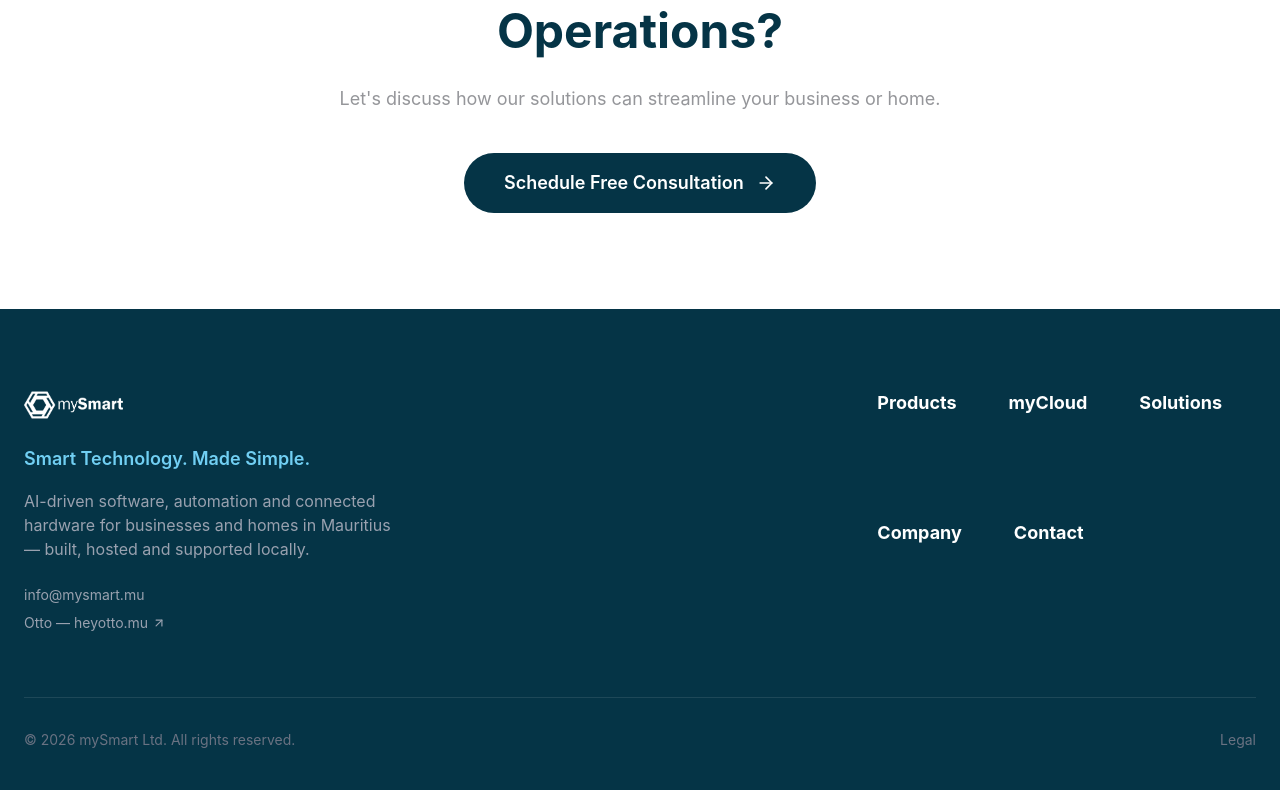
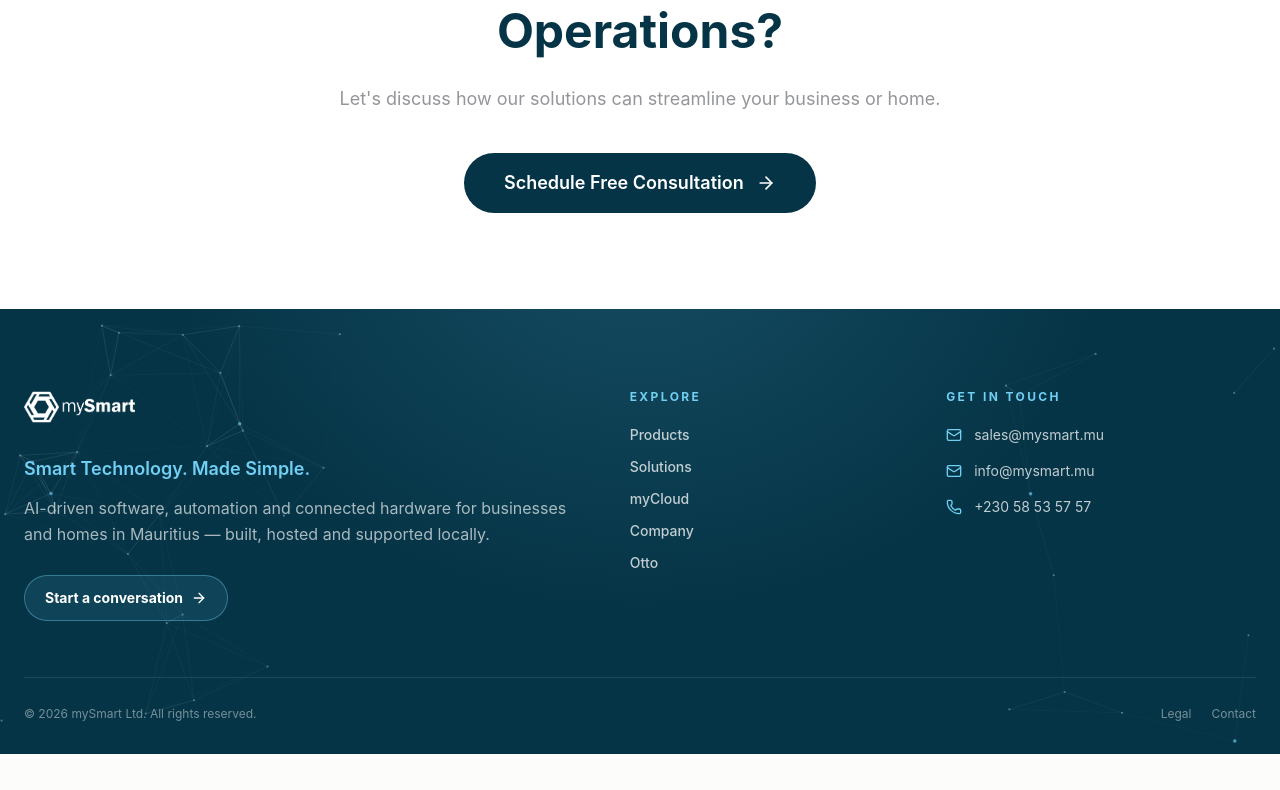
Before and after one commit to mySmartmu/mysmart, a Next.js app: page /company in a window 1280 px wide. Shown: the part 5554-6344 px from the top of the page. After the commit the page ends 6308 px from the top, so only its background shows below. Built offline with nearby package versions, Linux system fonts and the light colour scheme.

Commit message:
Simplify hero and rebuild footer

```diff
--- a/src/app/HomeClient.tsx
+++ b/src/app/HomeClient.tsx
@@ -60,19 +60,6 @@
       <section className="relative isolate mx-auto mb-4 flex min-h-[58vh] max-w-7xl flex-col items-center justify-center px-6 pb-8 text-center">
         <NetworkBackdrop />
         <div className="animate-glow absolute left-1/2 top-0 -z-10 h-[600px] w-[600px] -translate-x-1/2 rounded-full bg-[#71cff3]/10 blur-[120px]" />
-
-        <div
-          className="absolute right-[18%] top-[28%] -z-10 h-3 w-3 rounded-full bg-[#71cff3] shadow-[0_0_14px_rgba(113,207,243,0.5)]"
-          style={{ animation: 'pulse-dot 3s ease-in-out infinite' }}
-        />
-        <div
-          className="absolute bottom-[26%] left-[12%] -z-10 h-2 w-2 rounded-full bg-[#71cff3]/70 shadow-[0_0_10px_rgba(113,207,243,0.4)]"
-          style={{ animation: 'pulse-dot 4s ease-in-out infinite 1s' }}
-        />
-        <div
-          className="absolute left-[34%] top-[20%] -z-10 h-2 w-2 rounded-full bg-[#053446]/30"
-          style={{ animation: 'pulse-dot 3.5s ease-in-out infinite 0.5s' }}
-        />
 
         <RevealOnScroll delay={0.05} initiallyVisible>
           <span className="mb-7 inline-flex items-center gap-2 rounded-full border border-[#053446]/10 bg-white px-4 py-2 text-xs font-semibold tracking-wide text-[#053446] shadow-sm">
--- a/src/components/Footer.tsx
+++ b/src/components/Footer.tsx
@@ -1,74 +1,114 @@
 import React from 'react';
 import Link from 'next/link';
 import Image from 'next/image';
-import { ArrowUpRight } from 'lucide-react';
+import { ArrowRight, ArrowUpRight, Mail, Phone } from 'lucide-react';
+import { NetworkBackdrop } from '@/components/NetworkBackdrop';
 import { POSITIONING, TAGLINE } from '@/data/company';
 
-const LINKS = [
+const EXPLORE = [
   { name: 'Products', href: '/products' },
+  { name: 'Solutions', href: '/solutions' },
   { name: 'myCloud', href: '/mycloud' },
-  { name: 'Solutions', href: '/solutions' },
   { name: 'Company', href: '/company' },
-  { name: 'Contact', href: '/contact' },
-];
+] as const;
 
 const Footer: React.FC = () => {
   return (
-    <footer className="bg-smart-dark pb-10 pt-20 text-white">
-      <div className="mx-auto max-w-7xl px-6">
-        <div className="mb-16 grid grid-cols-1 gap-12 md:grid-cols-3">
-          <div className="col-span-1 md:col-span-2">
+    <footer className="relative isolate overflow-hidden bg-[#053446] text-white">
+      <NetworkBackdrop tone="dark" />
+      <div className="pointer-events-none absolute inset-0 -z-10 bg-[radial-gradient(ellipse_at_50%_-20%,rgba(113,207,243,0.16),transparent_52%)]" />
+
+      <div className="relative z-10 mx-auto max-w-7xl px-6 pb-8 pt-16 sm:pt-20">
+        <div className="grid gap-14 border-b border-white/10 pb-14 lg:grid-cols-[1.35fr_0.65fr_0.75fr] lg:gap-12">
+          <div>
+            <Link href="/" prefetch={false} className="inline-flex transition-transform duration-300 hover:scale-[1.02]">
               <Image
                 src="/brand/mysmart-logo-v1.png"
-              alt="mySmart Logo"
+                alt="mySmart"
                 width={297}
                 height={96}
                 loading="lazy"
                 decoding="async"
-              className="mb-6 h-8 w-auto brightness-0 invert"
+                className="h-9 w-auto brightness-0 invert"
               />
-            <p className="mb-4 text-lg font-semibold text-[#71cff3]">{TAGLINE}</p>
-            <p className="mb-6 max-w-sm text-gray-400">{POSITIONING}</p>
+            </Link>
+            <p className="mt-6 text-lg font-semibold text-[#71cff3]">{TAGLINE}</p>
+            <p className="mt-3 max-w-xl text-sm leading-relaxed text-white/65 sm:text-base">{POSITIONING}</p>
 
-            <div className="flex flex-col gap-2 text-sm text-gray-400">
-              <a href="mailto:info@mysmart.mu" className="transition-colors hover:text-[#71cff3]">
-                info@mysmart.mu
-              </a>
+            <Link
+              href="/contact"
+              prefetch={false}
+              className="group mt-7 inline-flex items-center gap-2 rounded-full border border-[#71cff3]/40 bg-[#71cff3]/10 px-5 py-3 text-sm font-bold text-white transition-all hover:border-[#71cff3] hover:bg-[#71cff3] hover:text-[#053446]"
+            >
+              Start a conversation
+              <ArrowRight size={16} className="transition-transform duration-300 group-hover:translate-x-1" />
+            </Link>
+          </div>
+
+          <div>
+            <p className="mb-5 text-xs font-bold uppercase tracking-[0.2em] text-[#71cff3]">Explore</p>
+            <nav aria-label="Footer navigation" className="flex flex-col items-start gap-3">
+              {EXPLORE.map((link) => (
+                <Link
+                  key={link.name}
+                  href={link.href}
+                  prefetch={false}
+                  className="group inline-flex items-center gap-1.5 text-sm font-medium text-white/75 transition-colors hover:text-[#71cff3]"
+                >
+                  {link.name}
+                  <ArrowUpRight size={14} className="opacity-0 transition-all duration-200 group-hover:translate-x-0.5 group-hover:-translate-y-0.5 group-hover:opacity-100" />
+                </Link>
+              ))}
               <a
                 href="https://heyotto.mu"
                 target="_blank"
                 rel="noopener noreferrer"
-                className="group inline-flex w-fit items-center gap-1 transition-colors hover:text-[#71cff3]"
+                className="group inline-flex items-center gap-1.5 text-sm font-medium text-white/75 transition-colors hover:text-[#71cff3]"
               >
-                Otto — heyotto.mu
-                <ArrowUpRight
-                  size={14}
-                  className="transition-transform duration-300 group-hover:-translate-y-0.5 group-hover:translate-x-0.5"
-                />
+                Otto
+                <ArrowUpRight size={14} className="opacity-0 transition-all duration-200 group-hover:translate-x-0.5 group-hover:-translate-y-0.5 group-hover:opacity-100" />
+              </a>
+            </nav>
+          </div>
+
+          <div>
+            <p className="mb-5 text-xs font-bold uppercase tracking-[0.2em] text-[#71cff3]">Get in touch</p>
+            <div className="flex flex-col items-start gap-4 text-sm">
+              <a
+                href="mailto:sales@mysmart.mu"
+                className="group inline-flex items-center gap-3 text-white/75 transition-colors hover:text-[#71cff3]"
+              >
+                <Mail size={16} className="text-[#71cff3]" />
+                sales@mysmart.mu
+              </a>
+              <a
+                href="mailto:info@mysmart.mu"
+                className="group inline-flex items-center gap-3 text-white/75 transition-colors hover:text-[#71cff3]"
+              >
+                <Mail size={16} className="text-[#71cff3]" />
+                info@mysmart.mu
+              </a>
+              <a
+                href="tel:+23058535757"
+                className="group inline-flex items-center gap-3 text-white/75 transition-colors hover:text-[#71cff3]"
+              >
+                <Phone size={16} className="text-[#71cff3]" />
+                +230 58 53 57 57
               </a>
             </div>
           </div>
-
-          <div className="flex flex-wrap items-start gap-x-8 gap-y-4">
-            {LINKS.map((link) => (
-              <Link
-                key={link.name}
-                href={link.href}
-                prefetch={false}
-                className="group flex items-center gap-1 text-lg font-bold transition-colors hover:text-[#71cff3]"
-              >
-                {link.name}
-                <ArrowUpRight size={16} className="opacity-0 transition-opacity group-hover:opacity-100" />
-              </Link>
-            ))}
-          </div>
         </div>
 
-        <div className="flex flex-col items-center justify-between gap-3 border-t border-white/10 pt-8 text-sm text-gray-500 md:flex-row">
+        <div className="flex flex-col items-center justify-between gap-4 pt-7 text-xs text-white/45 sm:flex-row">
           <p>&copy; {new Date().getFullYear()} mySmart Ltd. All rights reserved.</p>
+          <div className="flex items-center gap-5">
             <Link href="/legal" prefetch={false} className="transition-colors hover:text-[#71cff3]">
               Legal
             </Link>
+            <Link href="/contact" prefetch={false} className="transition-colors hover:text-[#71cff3]">
+              Contact
+            </Link>
+          </div>
         </div>
       </div>
     </footer>
--- a/src/components/NetworkBackdrop.tsx
+++ b/src/components/NetworkBackdrop.tsx
@@ -12,6 +12,10 @@
   vx: number;
   vy: number;
   radius: number;
+}
+
+interface Props {
+  tone?: 'light' | 'dark';
 }
 
 const createNodes = (width: number, height: number, mobile: boolean): Node[] => {
@@ -40,7 +44,7 @@
  * ratio and fewer than forty nodes, so it remains a decorative layer rather
  * than a competing animation or a performance cost.
  */
-export const NetworkBackdrop: React.FC = () => {
+export const NetworkBackdrop: React.FC<Props> = ({ tone = 'light' }) => {
   const canvas = useRef<HTMLCanvasElement>(null);
   const reduced = useReducedMotion();
 
@@ -106,7 +110,10 @@
           context.beginPath();
           context.moveTo(a.x, a.y);
           context.lineTo(b.x, b.y);
-          context.strokeStyle = `rgba(5, 52, 70, ${0.22 * strength})`;
+          context.strokeStyle =
+            tone === 'dark'
+              ? `rgba(210, 239, 250, ${0.2 * strength})`
+              : `rgba(5, 52, 70, ${0.22 * strength})`;
           context.lineWidth = strength > 0.65 ? 1 : 0.65;
           context.stroke();
         }
@@ -115,7 +122,12 @@
       for (const node of nodes) {
         context.beginPath();
         context.arc(node.x, node.y, node.radius, 0, Math.PI * 2);
-        context.fillStyle = node.radius > 1.2 ? 'rgba(113, 207, 243, 0.94)' : 'rgba(5, 52, 70, 0.46)';
+        context.fillStyle =
+          node.radius > 1.2
+            ? 'rgba(113, 207, 243, 0.94)'
+            : tone === 'dark'
+              ? 'rgba(220, 243, 250, 0.48)'
+              : 'rgba(5, 52, 70, 0.46)';
         context.fill();
       }
 
@@ -148,13 +160,13 @@
       visibilityObserver.disconnect();
       cancelAnimationFrame(frame);
     };
-  }, [reduced]);
+  }, [reduced, tone]);
 
   return (
     <canvas
       ref={canvas}
       aria-hidden="true"
-      className="pointer-events-none absolute inset-0 -z-10 h-full w-full opacity-90"
+      className={`pointer-events-none absolute inset-0 -z-10 h-full w-full ${tone === 'dark' ? 'opacity-70' : 'opacity-90'}`}
     />
   );
 };
```
Lines whose indentation alone changed are shown as unchanged.
